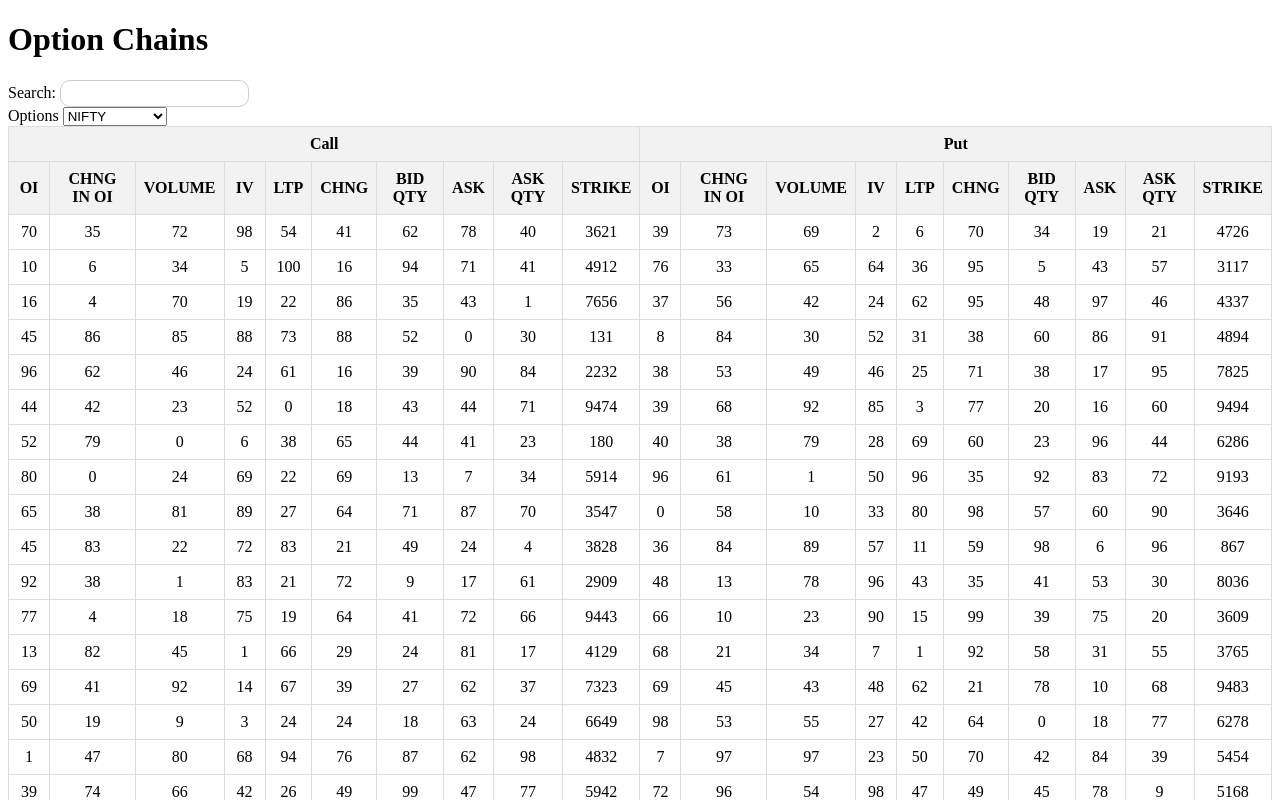
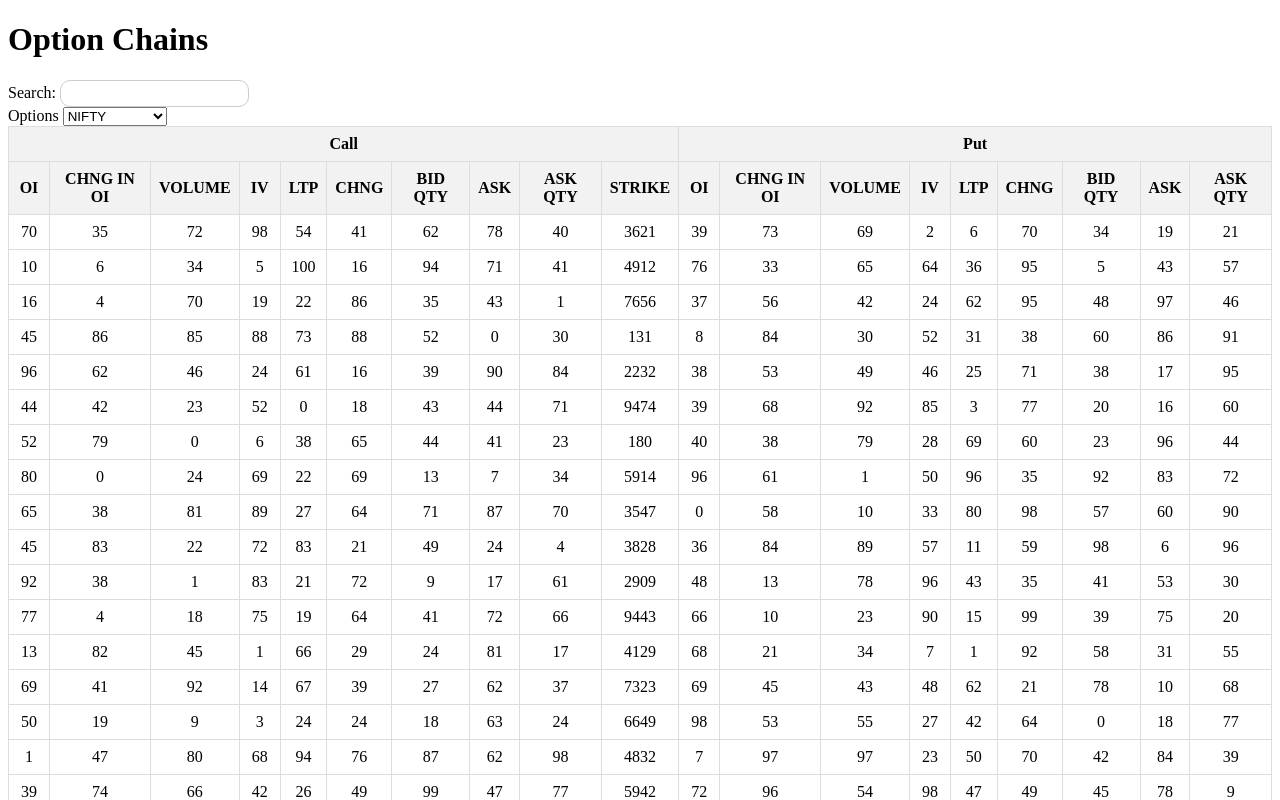
Before and after one commit to AlekhyaG-02/ShallowBytes-Edelweiss-Hackathon, a React (Create React App) app in the folder shallowbytes/: page / in a window 1280 px wide. Shown: the top 800 px of the page. Built offline with nearby package versions, Linux system fonts and the light colour scheme.

Commit message:
Added Strike sorting

```diff
--- a/shallowbytes/src/components/Columns.js
+++ b/shallowbytes/src/components/Columns.js
@@ -224,13 +224,6 @@ export const GColumns = [
                 Cell: props => {
                     return props.value
                 }
-            },
-            {
-                Header: 'STRIKE',
-                accessor: 'Put.STRIKE',
-                Cell: props => {
-                    return props.value
-                }
             }
         ]
     }
--- a/shallowbytes/src/components/Table.js
+++ b/shallowbytes/src/components/Table.js
@@ -1,6 +1,6 @@
 import React from 'react'
 import { useMemo, useState } from 'react'
-import { useTable, useGlobalFilter } from 'react-table'
+import { useTable, useGlobalFilter, useSortBy } from 'react-table'
 import { Columns, GColumns } from './Columns'
 import './Table.css'
 import { GlobalFilter } from './GlobalFilter'
@@ -11,10 +11,10 @@ const Table = () => {
     const columns = useMemo(() => GColumns, [])
     const optionChainsData = useMemo(() => MOCK_DATA, [])
 
-    const tableInstance = useTable({
-        columns,
-        data: optionChainsData
-    }, useGlobalFilter)
+    // const tableInstance = useTable({
+    //     columns,
+    //     data: optionChainsData
+    // }, useGlobalFilter, useSortBy)
 
     const {
         getTableProps,
@@ -23,10 +23,36 @@ const Table = () => {
         rows,
         prepareRow,
         state,
-        setGlobalFilter,
-    } = tableInstance
+        setGlobalFilter
+    } = useTable(
+        {
+            columns,
+            data: optionChainsData
+        },
+        useGlobalFilter,
+        useSortBy
+    );
 
     const { globalFilter } = state
+
+    // const sortByStrike = () => {
+    //     // Sort the rows based on the 'STRIKE' column
+    //     const sortedRows = rows.sort((a, b) => {
+    //         const strikeA = a.values['Call.STRIKE'];
+    //         const strikeB = b.values['Call.STRIKE'];
+    //         return strikeA - strikeB;
+    //     });
+
+    //     // Prepare sorted rows for rendering
+    //     const preparedRows = sortedRows.map(row => {
+    //         prepareRow(row);
+    //         return row;
+    //     });
+
+    //     return preparedRows;
+    // };
+
+    // const sortedRows = useMemo(sortByStrike, [rows]);
 
     const [selectedFilter, setSelectedFilter] = useState('');
 
@@ -67,8 +93,11 @@ const Table = () => {
                     {headerGroups.map((headerGroup) => (
                         <tr {...headerGroup.getHeaderGroupProps()}>
                             {headerGroup.headers.map((column) => (
-                                <th {...column.getHeaderProps()}>
+                                <th {...column.getHeaderProps(column.getSortByToggleProps())}>
                                     {column.render('Header')}
+                                    <span>
+                                        {column.isSorted ? (column.isSortedDesc ? ' 🔽' : ' 🔼') : ''}
+                                    </span>
                                 </th>
                             ))}
                         </tr>
```
